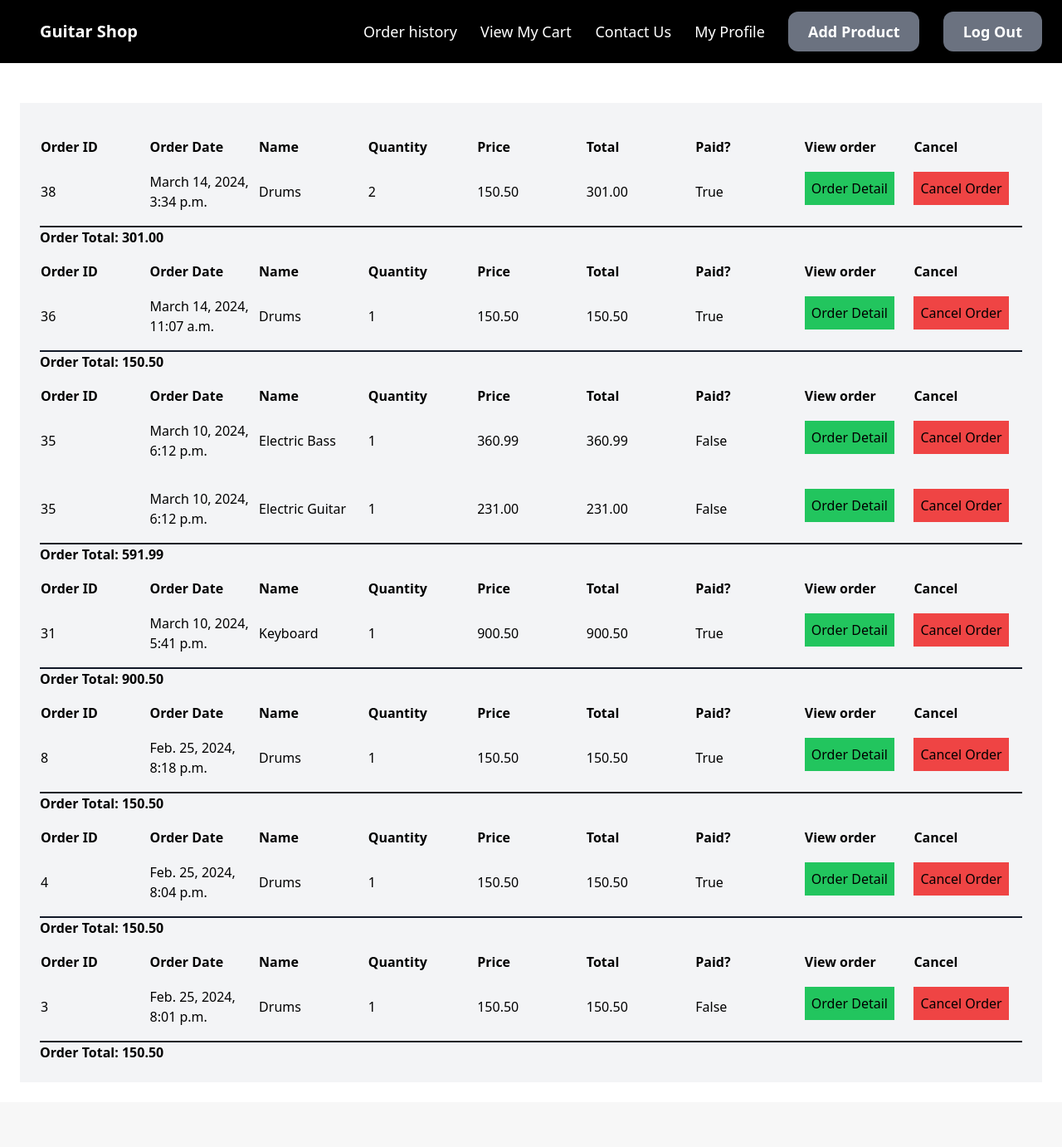
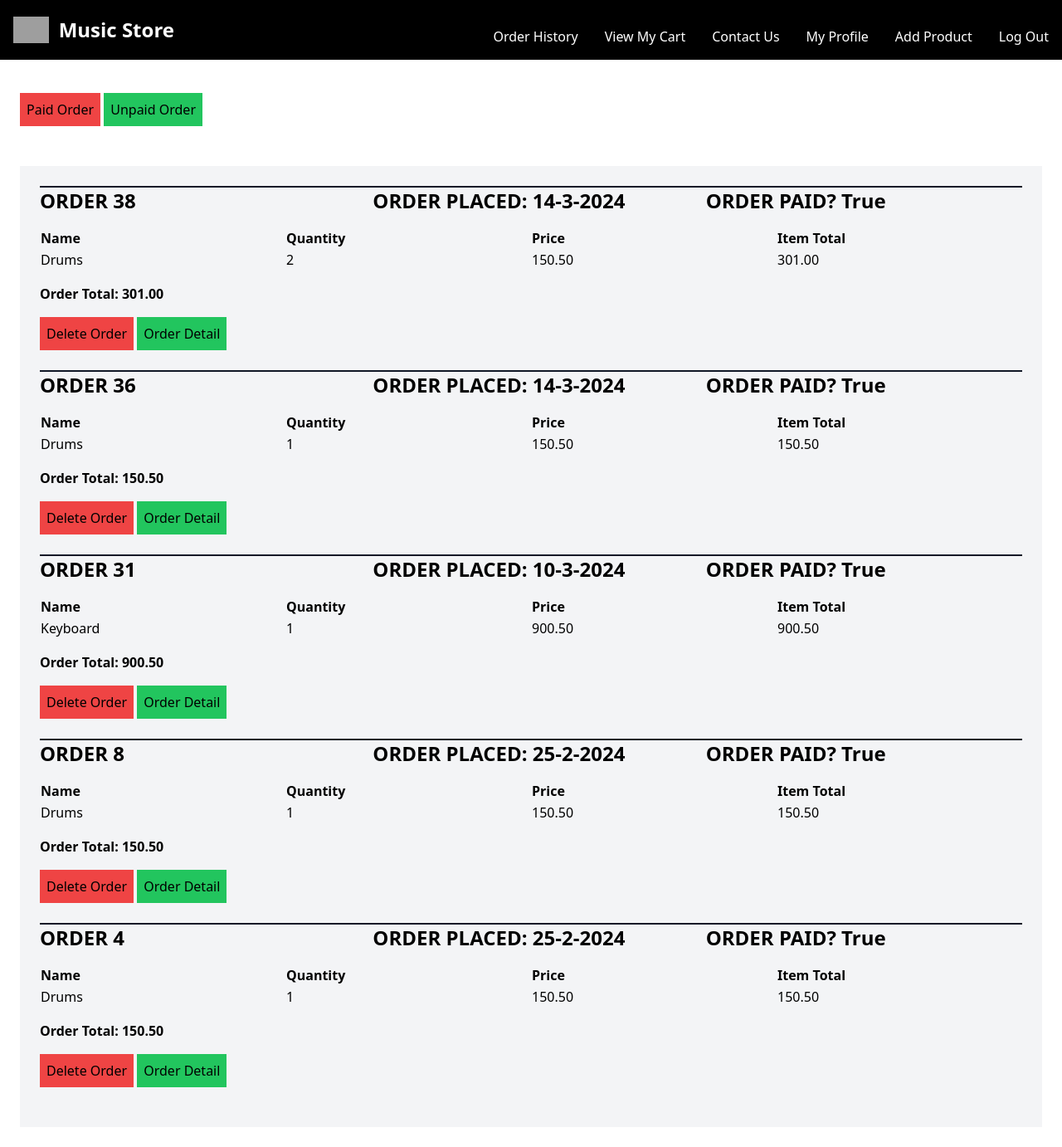
Before and after one commit to JonaszWisniewski/MusicStore, a Django app: page /orders/history/ in a window 1280 px wide. Shown: the whole page at 83% size. Before the commit the page ends 1274 px from the top, so only its background shows below. Run offline with Django 3.2, Linux system fonts and the light colour scheme; a user stored in the database is signed in; data comes from the database, SQL or seed files in the repository; both versions use the stored data as it was after the commit; parts of the project's set-up code (start-up, migrations or seed data) failed here and were passed over; some libraries are stand-ins or nearby versions; grey boxes are pictures that could not be loaded.

Commit message:
style changes to order history, navbar and moved config file

```diff
--- a/orders/models.py
+++ b/orders/models.py
@@ -16,6 +16,9 @@ class Order(models.Model):
         # return 'Order {}'.format(self.id)
         return str(self.id)
 
+    def get_created_date(self):
+        op = '%s-%s-%s' % (self.created_date.day, self.created_date.month, self.created_date.year)
+        return str(op)
 
     def get_total_cost(self):
         return sum(item.get_cost() for item in self.order_items.all())
--- a/orders/templates/orders/order_history.html
+++ b/orders/templates/orders/order_history.html
@@ -3,6 +3,11 @@
 {% block title %} {{ title }} {% endblock %}
 
 {% block content %}
+
+<p>
+	<a href><button class="btn btn-primary bg-red-500 mt-4 mb-6 py-2 px-2">Paid Order</button></a>
+	<a href><button class="btn btn-primary bg-green-500 mt-4 mb-6 py-2 px-2">Unpaid Order</button></a>
+</p>
 <div class="w-full my-6 bg-gray-100 mx-auto p-6 float-right">
 
 	<!-- Start of For loop - For each p in products add a row -->
@@ -11,55 +16,59 @@
 
 	{% for order in order_details %}
 
-		<!-- <p><strong>Order Number: {{order.id}}</strong></p> -->
+	{% if order.paid %}
+		<div class="grid grid-cols-3 gap-5 border-t-2 border-gray-900 mb-4 text-2xl font-bold">
+			<p>ORDER {{order.id}}</p>
+			<p>ORDER PLACED: {{order.get_created_date}}</p>
+			<p>ORDER PAID? {{order.paid}}</p>
+		</div>
 
-		<!-- <p>Order Date: {{order.created_date}}</p> -->
-		<!-- <p>Order paid: {{order.paid}}</p> -->
-
-		<table class="w-full table-fixed border-b-2 border-gray-900 mt-4">
+		<table class="w-full table-fixed mt-4">
 			<thead class="font-bold">
 			<!-- The header row-->
 				<tr>
-					<td>Order ID</td>
-					<td>Order Date</td>
+					<!-- <td>Order ID</td> -->
+					<!-- <td>Order Date</td> -->
 					<td>Name</td>
 					<td>Quantity</td>
 					<td>Price</td>
-					<td>Total</td>
-					<td>Paid?</td>
-					<td>View order</td>
-					<td>Cancel</td>
+					<td>Item Total</td>
+					<!-- <td>Paid?</td> -->
+
+
 				</tr>
 			</thead>
 			<tbody>
 				{% for order_item in order.get_items %}
 				<tr>
 
-					<td>{{order.id}}</td>
-					<td>{{order.created_date}}</td>
+					<!-- <td>{{order.id}}</td> -->
+					<!-- <td>{{order.created_date}}</td> -->
 					<td>{{order_item.product}}</td>
 					<td>{{order_item.quantity}}</td>
 					<td>{{order_item.price}}</td>
 					<td>{{order_item.get_cost}}</td>
-					<td>{{order.paid}}</td>
-					<td><a href="{% url 'orders:detail' order.id %}"><button class="btn btn-primary bg-green-500 mt-4 mb-6 py-2 px-2">Order Detail</button></a></td>
-					<td><a href="{% url 'orders:cancel_order' order.id %}"><button class="btn btn-primary bg-red-500 mt-4 mb-6 py-2 px-2">Cancel Order</button></a></td>
+					<!-- <td>{{order.paid}}</td>		 -->
+
+
 				</tr>
 				{% endfor %}
 				<!-- End of For loop -->
+
 			</tbody>
+
 		</table>
 
-				<p><strong>Order Total:
-                                {{order.get_total_cost}}</strong></p>
+				<p class="font-bold mt-4">Order Total:
+                                {{order.get_total_cost}}</p>
 
 
         <p>
-            <!-- <a href="{% url 'orders:cancel_order' order.id %}"><button class="btn btn-primary bg-red-500 mt-4 mb-6 py-2 px-2">Cancel Order</button></a> -->
-			<!-- <a href="{% url 'orders:detail' order.id %}"><button class="btn btn-primary bg-green-500 mt-4 mb-6 py-2 px-2">Order Detail</button></a> -->
+			<a href="{% url 'orders:cancel_order' order.id %}"><button class="btn btn-primary bg-red-500 mt-4 mb-6 py-2 px-2">Delete Order</button></a>
+			<a href="{% url 'orders:detail' order.id %}"><button class="btn btn-primary bg-green-500 mt-4 mb-6 py-2 px-2">Order Detail</button></a>
         </p>
+		{% endif %}
 	{% endfor %}
 </div>
 
-
 {% endblock content %}
--- a/orders/views.py
+++ b/orders/views.py
@@ -1,6 +1,5 @@
 from datetime import datetime, timezone
 from django.shortcuts import render, redirect, get_object_or_404
-
 from users.forms import ProfileUpdateForm
 from .models import Order, OrderItems
 from cart.models import Cart, CartItem
--- a/store/templates/store/base.html
+++ b/store/templates/store/base.html
@@ -5,33 +5,59 @@
     <meta name="viewport" content="width=device-width, initial-scale=1.0">
     <script src="https://cdn.tailwindcss.com"></script>
     <script type="text/JavaScript"
-src="http://ajax.googleapis.com/ajax/libs/jquery/1.10.1/jquery.min.js">
+                src="http://ajax.googleapis.com/ajax/libs/jquery/1.10.1/jquery.min.js">
 </script>
 
     <title>{% block title %}{% endblock %} | Guitar Shop</title>
 </head>
 <body>
+    <nav class="bg-black border-gray-200 dark:bg-gray-900">
+        <div class="flex flex-wrap items-center justify-between mx-auto p-4">
+          <a href="http://localhost:8000/" class="flex items-center space-x-3 rtl:space-x-reverse">
+              <img src="https://i.pinimg.com/originals/6b/59/07/6b590752f365178bf8d7176a5666040e.gif" class="h-8"/>
+              <span class="self-center text-2xl font-semibold whitespace-nowrap text-white">Music Store</span>
+          </a>
+          <button data-collapse-toggle="navbar-default" type="button" class="inline-flex items-center p-2 w-10 h-10 justify-center text-sm text-gray-500 rounded-lg md:hidden hover:bg-gray-100 focus:outline-none focus:ring-2 focus:ring-gray-200 dark:text-gray-400 dark:hover:bg-gray-700 dark:focus:ring-gray-600">
 
-    <nav class="py-6 px-6 flex justify-between items-center border-gray-200 bg-black">
-        <a href="/" class="text-xl font-semibold text-white px-6">Guitar Shop</a>
 
-        <div class="space-x-6">
-            <a href="{% url 'orders:order_history' %}" class="text-lg font-sdemibold hover:text-gray-500 text-white">Order history</a>
-            <a href="{% url 'cart:view_cart' %}" class="text-lg font-sdemibold hover:text-gray-500 text-white">View My Cart {% if item_count > 0 %} ({{ item_count }}) {% endif %}
-            </a>
-            <a href="{% url 'store:contact' %}" class="text-lg font-sdemibold hover:text-gray-500 text-white">Contact Us</a>
 
-            {% if request.user.is_authenticated %} <!-- as long as user is not logged in it will show all, but once they are logged in hide sign up and login button -->
-            <a href="{% url 'users:profile' %}" class="text-lg font-sdemibold hover:text-gray-500 text-white">My Profile</a>
-            <a href="{% url 'products:new_product' %}" class="px-6 py-3 text-lg font-semibold bg-gray-500 text-white rounded-xl hover:bg-gray-700">Add Product</a>
-            <a href="{% url 'users:logout' %}" class="px-6 py-3 text-lg font-semibold bg-gray-500 text-white rounded-xl hover:bg-gray-700">Log Out</a>
-            {% else %}
-            <a href="{% url 'users:signup' %}" class="px-6 py-3 text-lg font-semibold bg-teal-500 text-white rounded-xl hover:bg-teal-700">Sign Up</a>
-            <a href="{% url 'users:login' %}" class="px-6 py-3 text-lg font-semibold bg-gray-500 text-white rounded-xl hover:bg-gray-700">Login</a>
+          </button>
+          <div class="hidden w-full md:block md:w-auto" id="navbar-default">
+            <ul class="font-medium flex flex-col p-4 md:p-0 mt-4 md:flex-row md:space-x-8">
+              <li>
+                <a href="{% url 'orders:order_history' %}" class="block py-2 px-3 text-white rounded md:bg-transparent md:text-white-700 md:p-0 dark:text-white md:dark:text-white" aria-current="page">Order History</a>
+              </li>
+              <li>
+                <a href="{% url 'cart:view_cart' %}" class="block py-2 px-3 text-white rounded md:bg-transparent md:text-white-700 md:p-0 dark:text-white md:dark:text-white">View My Cart {% if item_count > 0 %} ({{ item_count }}) {% endif %}</a>
+              </li>
+              <li>
+                <a href="{% url 'store:contact' %}" class="block py-2 px-3 text-white rounded md:bg-transparent md:text-white-700 md:p-0 dark:text-white md:dark:text-white">Contact Us</a>
+              </li>
+              {% if request.user.is_authenticated %}
+              <li>
+                <a href="{% url 'users:profile' %}" class="block py-2 px-3 text-white rounded md:bg-transparent md:text-white-700 md:p-0 dark:text-white md:dark:text-white">My Profile</a>
+              </li>
+              <li>
+                <a href="{% url 'products:new_product' %}" class="block py-2 px-3 text-white rounded md:bg-transparent md:text-white-700 md:p-0 dark:text-white md:dark:text-white">Add Product</a>
+              </li>
+              <li>
+                <a href="{% url 'users:logout' %}" class="block py-2 px-3 text-white rounded md:bg-transparent md:text-white-700 md:p-0 dark:text-white md:dark:text-white">Log Out</a>
+              </li>
+              {% else %}
 
-            {% endif %}
+              <li>
+                <a href="{% url 'users:signup' %}" class="block py-2 px-3 text-white rounded md:bg-transparent md:text-white-700 md:p-0 dark:text-white md:dark:text-white">Sign Up</a>
+              </li>
+
+              <li>
+                <a href="{% url 'users:login' %}" class="block py-2 px-3 text-white rounded md:bg-transparent md:text-white-700 md:p-0 dark:text-white md:dark:text-white">Log In</a>
+              </li>
+              {% endif %}
+            </ul>
+          </div>
         </div>
-        </nav>
+      </nav>
+
     <div class="px-6 py-6">
         {% if messages %}
             {% for message in messages %}
```
Also changed, not shown: GuitarProject/settings.py (+6 -6 lines), payments/views.py (+7 -6 lines), store/views.py (+13 -0 lines), db.sqlite3, 1 other file.
